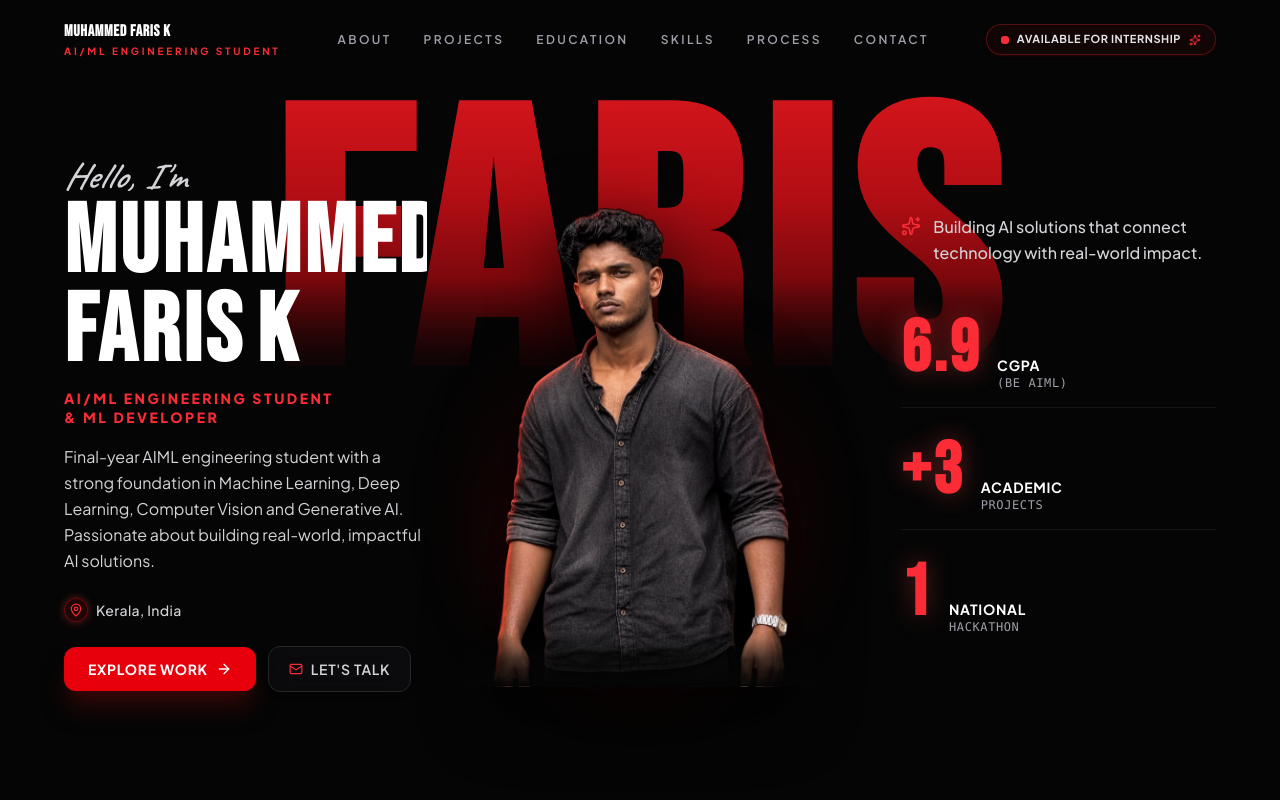
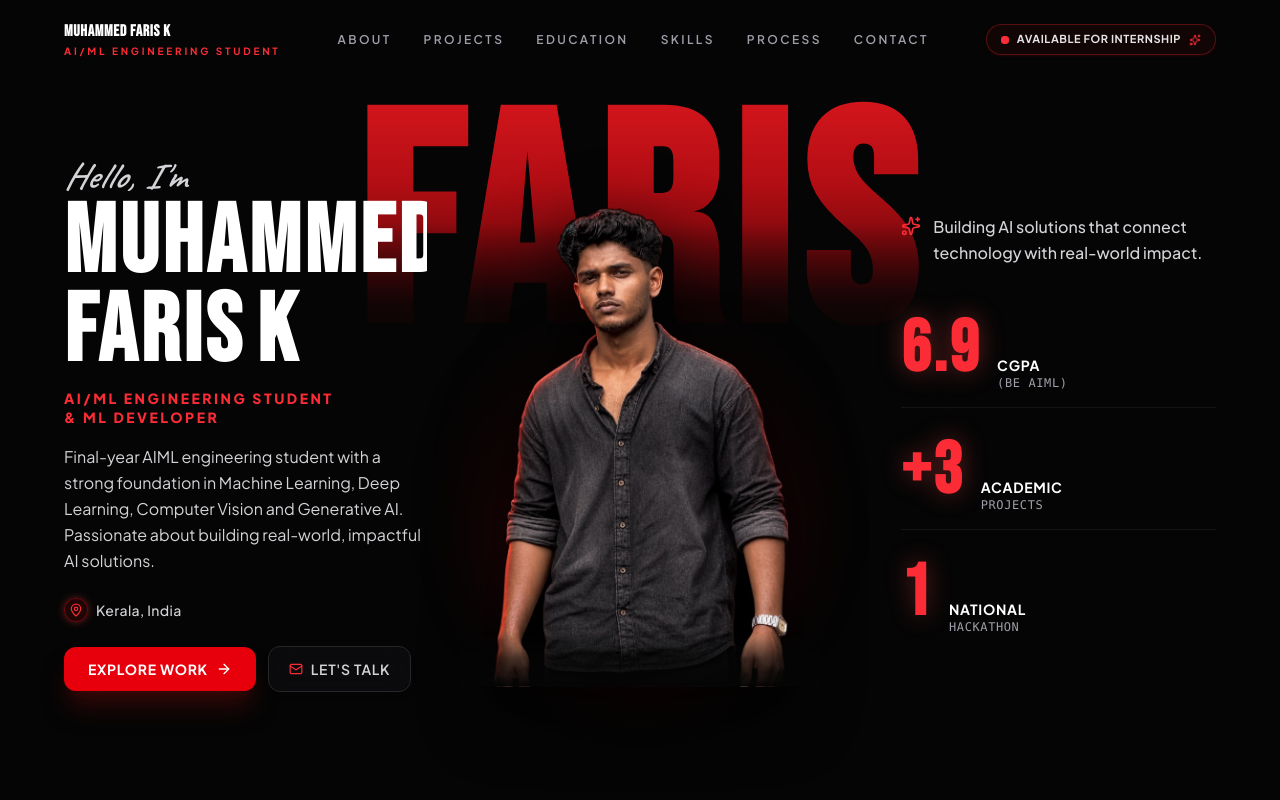
Before and after one commit to faarieeyy/faris, a Next.js app: page / in a window 1280 px wide. Shown: the top 800 px of the page. Built offline with nearby package versions, Linux system fonts and the light colour scheme.

Commit message:
style: gently expand FARIS towards left and right with comfortable edge margins

```diff
--- a/components/Hero.tsx
+++ b/components/Hero.tsx
@@ -135,19 +135,19 @@ export default function Hero() {
       <div className="absolute top-1/4 left-1/2 -translate-x-1/2 -translate-y-1/2 w-[550px] sm:w-[850px] lg:w-[1100px] h-[350px] sm:h-[550px] bg-red-600/15 rounded-full blur-[140px] pointer-events-none -z-10 animate-pulse-glow" />
       <div className="absolute top-1/3 left-1/6 w-[350px] h-[350px] bg-red-800/10 rounded-full blur-[110px] pointer-events-none -z-10" />
 
-      {/* Massive Full-Width Background Typography: FARIS (Edge-to-Edge Horizontal Stretch) */}
+      {/* Massive Full-Width Background Typography: FARIS (Subtle, Refined Horizontal Expansion) */}
       <motion.div
         animate={{
           x: -mouseOffset.x,
           y: -mouseOffset.y,
         }}
         transition={{ type: "spring", stiffness: 100, damping: 25 }}
-        className="absolute top-[11%] sm:top-[9%] lg:top-[10%] left-0 right-0 w-full flex items-center justify-center pointer-events-none select-none overflow-hidden z-0 px-0"
+        className="absolute top-[12%] sm:top-[10%] lg:top-[11%] left-0 right-0 w-full flex items-center justify-center pointer-events-none select-none overflow-hidden z-0 px-2 sm:px-4"
       >
         <div className="relative flex items-center justify-center w-full">
-          {/* Stretched horizontally to left and right edges */}
+          {/* Refined horizontal expansion towards left and right without edge clipping */}
           <h1
-            className="font-bebas text-[34vw] xs:text-[36vw] sm:text-[32vw] md:text-[30vw] lg:text-[28vw] font-black leading-none tracking-[0.16em] sm:tracking-[0.18em] text-center w-full whitespace-nowrap select-none transform scale-x-[1.14] sm:scale-x-[1.1] origin-center"
+            className="font-bebas text-[27vw] xs:text-[29vw] sm:text-[26vw] md:text-[24vw] lg:text-[23vw] font-black leading-none tracking-[0.09em] sm:tracking-[0.11em] text-center w-full whitespace-nowrap select-none transform scale-x-[1.05] sm:scale-x-[1.03] origin-center"
             style={{
               background: "linear-gradient(180deg, #d8161d 0%, #b30e14 32%, #550407 72%, #050505 100%)",
               WebkitBackgroundClip: "text",
```
